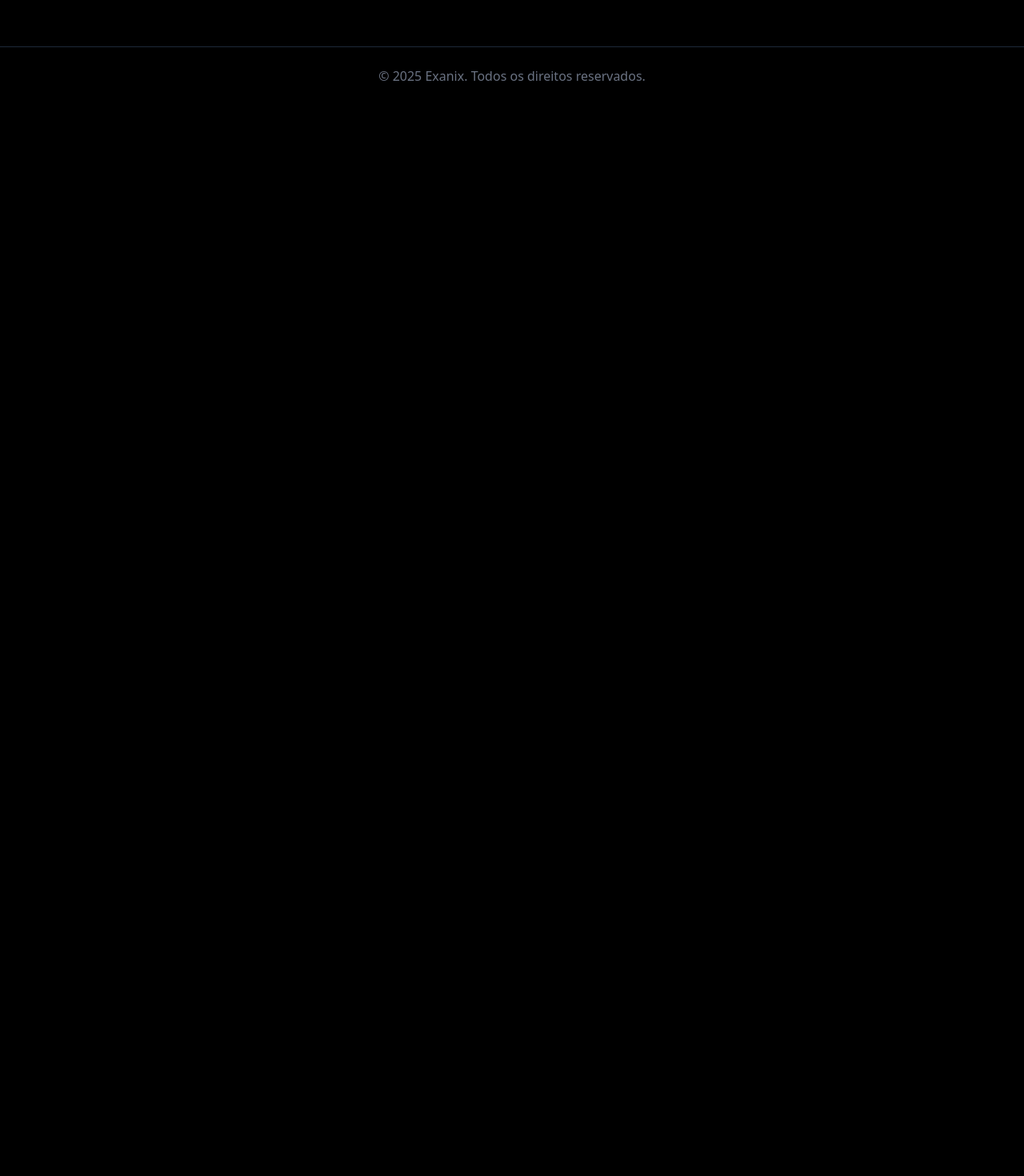
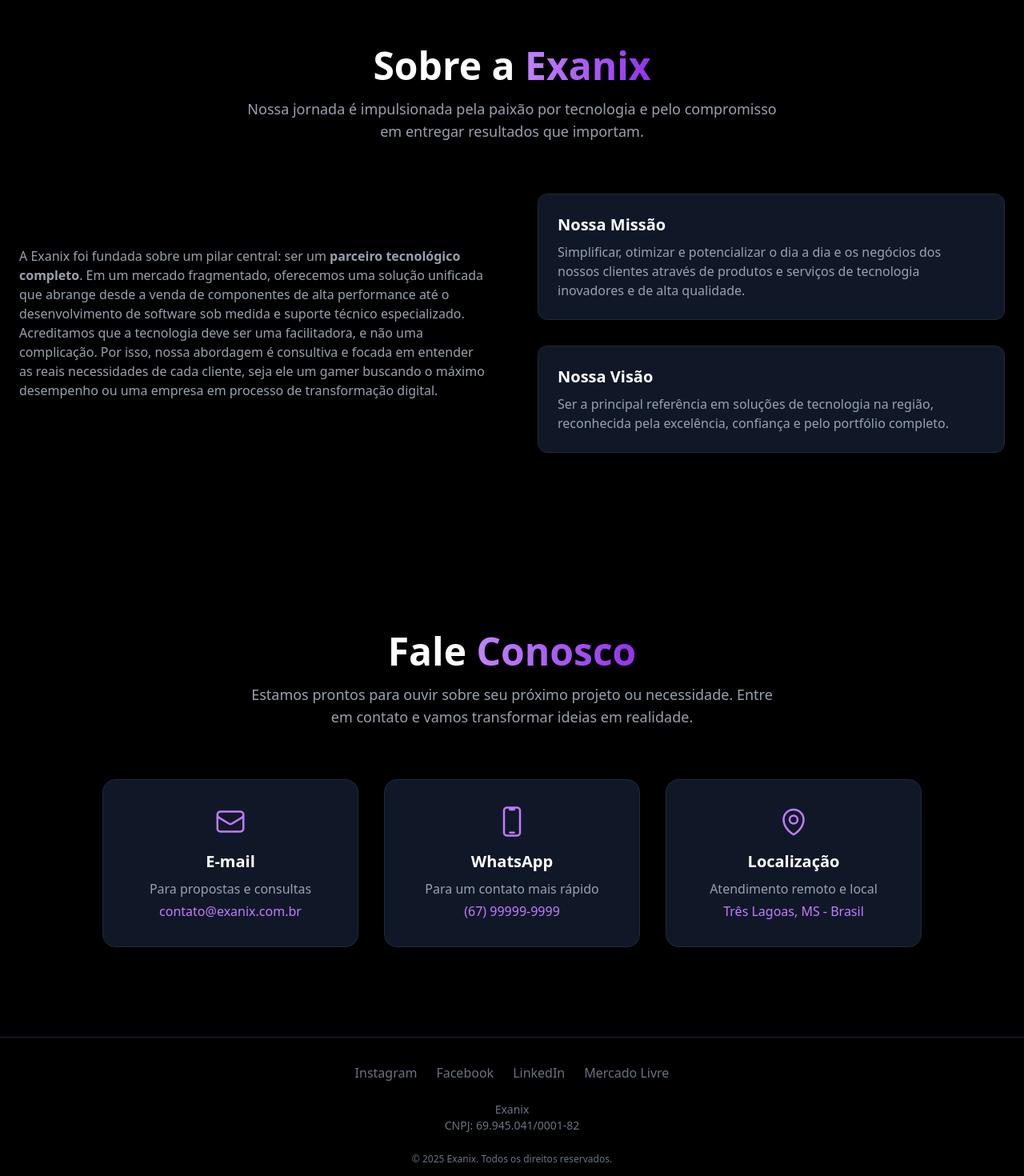
Before and after one commit to LuUuFe/exanix, a Next.js app: page / in a window 1280 px wide. Shown: the part 2880-4350 px from the top of the page at 80% size. Before the commit the page ends 3011 px from the top, so only its background shows below. Built offline with nearby package versions, Linux system fonts and the light colour scheme.

Commit message:
Adding About, Contact sections

```diff
--- /dev/null
+++ b/app/components/AboutSection.tsx
@@ -0,0 +1,33 @@
+export default function AboutSection() {
+    return (
+        <section id="sobre" className="py-20 md:py-28 scroll-mt-20">
+            <div className="container mx-auto px-6">
+                <div className="text-center mb-16 max-w-2xl mx-auto">
+                    <h2 className="text-4xl md:text-5xl font-extrabold text-white">Sobre a <span className="gradient-text">Exanix</span></h2>
+                    <p className="mt-4 text-lg text-gray-400">Nossa jornada é impulsionada pela paixão por tecnologia e pelo compromisso em entregar resultados que importam.</p>
+                </div>
+
+                <div className="grid lg:grid-cols-2 gap-16 items-center">
+                    <div className="prose prose-invert prose-lg text-gray-400">
+                        <p>
+                            A Exanix foi fundada sobre um pilar central: ser um <strong>parceiro tecnológico completo</strong>. Em um mercado fragmentado, oferecemos uma solução unificada que abrange desde a venda de componentes de alta performance até o desenvolvimento de software sob medida e suporte técnico especializado.
+                        </p>
+                        <p>
+                            Acreditamos que a tecnologia deve ser uma facilitadora, e não uma complicação. Por isso, nossa abordagem é consultiva e focada em entender as reais necessidades de cada cliente, seja ele um gamer buscando o máximo desempenho ou uma empresa em processo de transformação digital.
+                        </p>
+                    </div>
+                    <div className="space-y-8">
+                        <div className="p-6 bg-gray-900 border border-gray-800 rounded-xl">
+                            <h3 className="font-bold text-white text-xl mb-2">Nossa Missão</h3>
+                            <p className="text-gray-400">Simplificar, otimizar e potencializar o dia a dia e os negócios dos nossos clientes através de produtos e serviços de tecnologia inovadores e de alta qualidade.</p>
+                        </div>
+                        <div className="p-6 bg-gray-900 border border-gray-800 rounded-xl">
+                            <h3 className="font-bold text-white text-xl mb-2">Nossa Visão</h3>
+                            <p className="text-gray-400">Ser a principal referência em soluções de tecnologia na região, reconhecida pela excelência, confiança e pelo portfólio completo.</p>
+                        </div>
+                    </div>
+                </div>
+            </div>
+        </section>
+    );
+}
--- /dev/null
+++ b/app/components/ContactSection.tsx
@@ -0,0 +1,35 @@
+import { EnvelopeIcon, DevicePhoneMobileIcon, MapPinIcon } from '@heroicons/react/24/outline';
+
+export default function ContactSection() {
+    return (
+        <section id="contato" className="py-20 md:py-28 scroll-mt-20">
+            <div className="container mx-auto px-6">
+                <div className="text-center mb-16 max-w-2xl mx-auto">
+                    <h2 className="text-4xl md:text-5xl font-extrabold text-white">Fale <span className="gradient-text">Conosco</span></h2>
+                    <p className="mt-4 text-lg text-gray-400">Estamos prontos para ouvir sobre seu próximo projeto ou necessidade. Entre em contato e vamos transformar ideias em realidade.</p>
+                </div>
+
+                <div className="grid md:grid-cols-3 gap-8 max-w-5xl mx-auto">
+                    <div className="bg-gray-900 p-8 rounded-2xl border border-gray-800 text-center flex flex-col items-center">
+                        <EnvelopeIcon className="w-10 h-10 text-purple-400 mb-4" />
+                        <h3 className="text-xl font-bold text-white mb-2">E-mail</h3>
+                        <p className="text-gray-400">Para propostas e consultas</p>
+                        <a href="mailto:contato@exanix.com.br" className="text-purple-400 hover:text-purple-300 mt-1">contato@exanix.com.br</a>
+                    </div>
+                    <div className="bg-gray-900 p-8 rounded-2xl border border-gray-800 text-center flex flex-col items-center">
+                        <DevicePhoneMobileIcon className="w-10 h-10 text-purple-400 mb-4" />
+                        <h3 className="text-xl font-bold text-white mb-2">WhatsApp</h3>
+                        <p className="text-gray-400">Para um contato mais rápido</p>
+                        <a href="#" className="text-purple-400 hover:text-purple-300 mt-1">(67) 99999-9999</a>
+                    </div>
+                    <div className="bg-gray-900 p-8 rounded-2xl border border-gray-800 text-center flex flex-col items-center">
+                        <MapPinIcon className="w-10 h-10 text-purple-400 mb-4" />
+                        <h3 className="text-xl font-bold text-white mb-2">Localização</h3>
+                        <p className="text-gray-400">Atendimento remoto e local</p>
+                        <p className="text-purple-400 mt-1">Três Lagoas, MS - Brasil</p>
+                    </div>
+                </div>
+            </div>
+        </section>
+    );
+}
--- a/app/components/Footer.tsx
+++ b/app/components/Footer.tsx
@@ -1,11 +1,19 @@
-const Footer = () => {
+export default function Footer() {
     return (
-        <footer className="border-t border-gray-800 mt-28">
-            <div className="container mx-auto px-6 py-6 text-center text-gray-500">
-                <p>&copy; {new Date().getFullYear()} Exanix. Todos os direitos reservados.</p>
+        <footer className="border-t border-gray-800">
+            <div className="container mx-auto px-6 py-8 text-gray-500 text-center">
+                <div className="flex justify-center space-x-6 mb-6">
+                    <a href="#" className="hover:text-white transition-colors duration-300">Instagram</a>
+                    <a href="#" className="hover:text-white transition-colors duration-300">Facebook</a>
+                    <a href="#" className="hover:text-white transition-colors duration-300">LinkedIn</a>
+                    <a href="#" className="hover:text-white transition-colors duration-300">Mercado Livre</a>
+                </div>
+                <div className="text-sm">
+                    <p>Exanix</p>
+                    <p>CNPJ: 69.945.041/0001-82</p>
+                </div>
+                <p className="mt-6 text-xs">&copy; {new Date().getFullYear()} Exanix. Todos os direitos reservados.</p>
             </div>
         </footer>
     );
-};
-
-export default Footer;
+}
--- a/app/page.tsx
+++ b/app/page.tsx
@@ -1,6 +1,8 @@
 import HeroSection from './components/HeroSection';
 import SolutionsSection from './components/SolutionsSection';
 import MarketAnalysisSection from './components/MarketAnalysisSection';
+import AboutSection from './components/AboutSection';
+import ContactSection from './components/ContactSection';
 
 export default function HomePage() {
   return (
@@ -8,6 +10,8 @@
       <HeroSection />
       <SolutionsSection />
       <MarketAnalysisSection />
+      <AboutSection />
+      <ContactSection />
     </>
   );
 }
```
